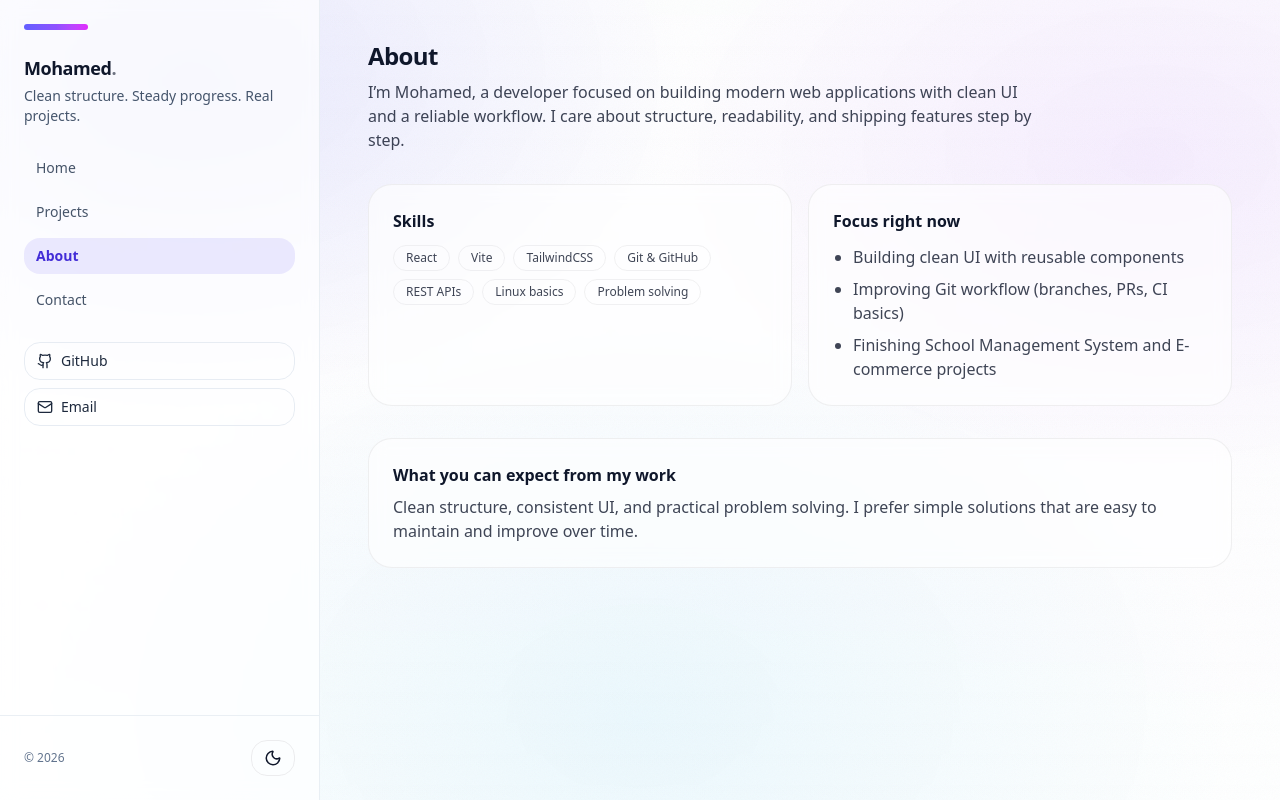
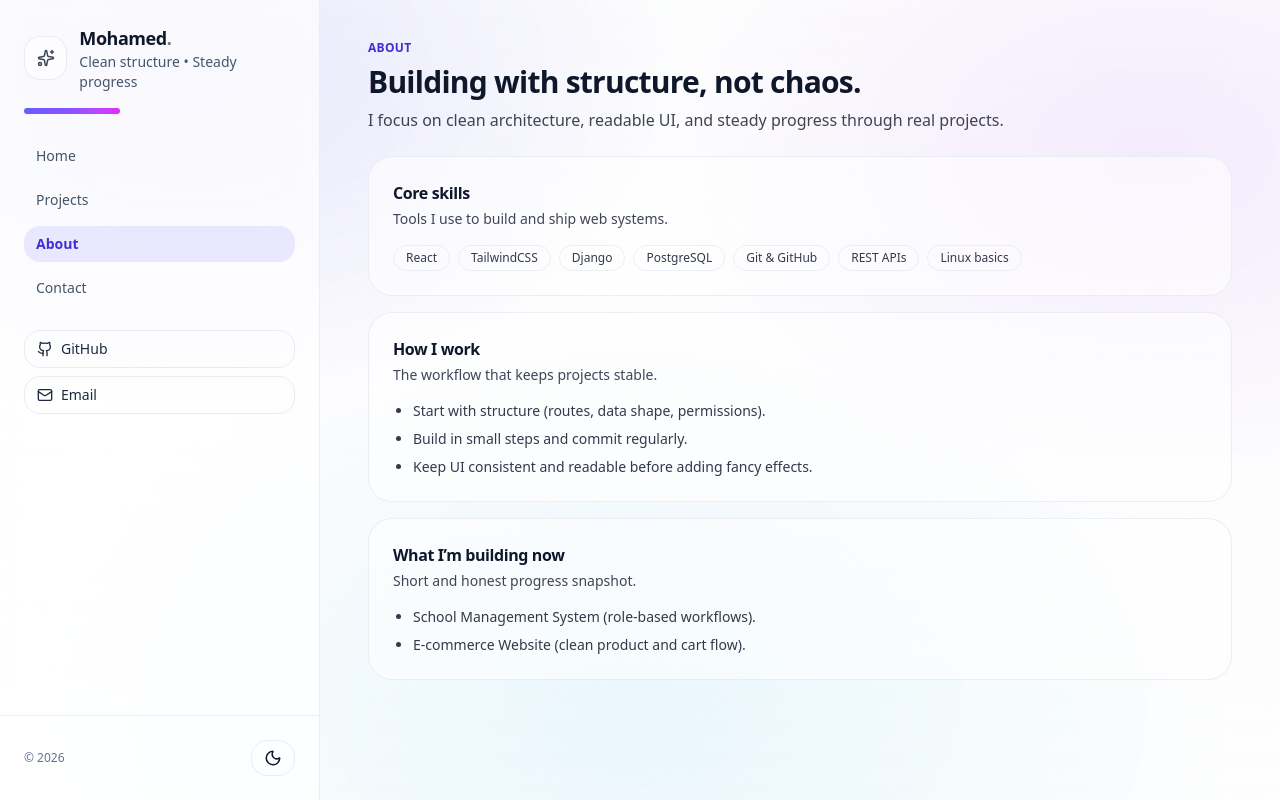
Before and after one commit to mohamed-tz-dev/my-portfolio, a React (Vite) app: page /about in a window 1280 px wide. Built offline with nearby package versions, Linux system fonts and the light colour scheme.

Commit message:
ui: add animations and polish pages + sidebar

```diff
--- a/package.json
+++ b/package.json
@@ -11,7 +11,7 @@
   },
   "dependencies": {
     "@tailwindcss/vite": "^4.1.18",
-    "framer-motion": "^12.30.0",
+    "framer-motion": "^12.31.0",
     "lucide-react": "^0.563.0",
     "react": "^19.2.0",
     "react-dom": "^19.2.0",
--- a/src/components/Sidebar.jsx
+++ b/src/components/Sidebar.jsx
@@ -1,17 +1,18 @@
 import { NavLink, useLocation } from "react-router-dom";
 import ThemeToggle from "./ThemeToggle";
-import { Github, Mail } from "lucide-react";
+import { Github, Mail, Sparkles } from "lucide-react";
 import { useActiveSection } from "../context/activeSection";
+import { motion, useReducedMotion } from "framer-motion";
 
 const navClass = ({ isActive }) =>
   [
-    "block rounded-2xl px-3 py-2 text-sm transition",
+    "relative block rounded-2xl px-3 py-2 text-sm transition",
     isActive
       ? "bg-indigo-600/10 text-indigo-700 dark:text-indigo-200 dark:bg-indigo-400/10 font-semibold"
       : "text-slate-700 dark:text-slate-200 opacity-90 hover:bg-slate-100/70 dark:hover:bg-slate-900/60"
   ].join(" ");
 
-function ChapterButton({ id, title, subtitle, active, onClick }) {
+function ChapterButton({ title, subtitle, active, onClick }) {
   return (
     <button
       type="button"
@@ -23,7 +24,6 @@ function ChapterButton({ id, title, subtitle, active, onClick }) {
           ? "bg-indigo-600/10 text-indigo-700 dark:text-indigo-200 dark:bg-indigo-400/10"
           : "hover:bg-slate-100/70 dark:hover:bg-slate-900/60"
       ].join(" ")}
-      aria-label={`Go to ${title}`}
     >
       <div className="text-xs font-semibold tracking-wide opacity-80">{title}</div>
       <div className="text-sm opacity-85">{subtitle}</div>
@@ -35,6 +35,7 @@ export default function Sidebar() {
   const { pathname } = useLocation();
   const onHome = pathname === "/";
   const { activeSection } = useActiveSection();
+  const reduce = useReducedMotion();
 
   const scrollTo = (id) => {
     const el = document.getElementById(id);
@@ -48,17 +49,29 @@ export default function Sidebar() {
                  bg-white/70 dark:bg-slate-950/70 backdrop-blur"
     >
       <div className="p-6 space-y-6">
-        {/* Accent strip */}
-        <div className="h-1.5 w-16 rounded-full bg-gradient-to-r from-indigo-500 via-violet-500 to-fuchsia-500" />
+        {/* Top identity block */}
+        <div className="space-y-4">
+          <div className="flex items-center gap-3">
+            <div className="h-11 w-11 rounded-2xl border border-slate-200/80 dark:border-slate-800/80 bg-white/60 dark:bg-slate-950/40 grid place-items-center">
+              <Sparkles size={18} className="opacity-80" />
+            </div>
+            <div>
+              <div className="text-lg font-bold tracking-tight text-slate-900 dark:text-slate-50">
+                Mohamed<span className="opacity-60">.</span>
+              </div>
+              <p className="text-sm text-slate-600 dark:text-slate-300">
+                Clean structure • Steady progress
+              </p>
+            </div>
+          </div>
 
-        {/* Identity */}
-        <div className="space-y-1">
-          <div className="text-lg font-bold tracking-tight text-slate-900 dark:text-slate-50">
-            Mohamed<span className="opacity-60">.</span>
-          </div>
-          <p className="text-sm text-slate-600 dark:text-slate-300">
-            Clean structure. Steady progress. Real projects.
-          </p>
+          {/* Animated accent strip */}
+          <motion.div
+            initial={reduce ? false : { opacity: 0, x: -8 }}
+            animate={reduce ? false : { opacity: 1, x: 0 }}
+            transition={{ duration: 0.25 }}
+            className="h-1.5 w-24 rounded-full bg-gradient-to-r from-indigo-500 via-violet-500 to-fuchsia-500"
+          />
         </div>
 
         {/* Main nav */}
@@ -69,7 +82,7 @@ export default function Sidebar() {
           <NavLink to="/contact" className={navClass}>Contact</NavLink>
         </nav>
 
-        {/* Chapters (only on Home) */}
+        {/* Chapters on Home */}
         {onHome ? (
           <div className="space-y-2">
             <div className="text-xs font-semibold tracking-wide text-slate-700 dark:text-slate-200 opacity-80">
@@ -78,28 +91,24 @@ export default function Sidebar() {
 
             <div className="space-y-2">
               <ChapterButton
-                id="intro"
                 title="CHAPTER 1"
                 subtitle="Introduction"
                 active={activeSection === "intro"}
                 onClick={() => scrollTo("intro")}
               />
               <ChapterButton
-                id="work"
                 title="CHAPTER 2"
                 subtitle="Featured work"
                 active={activeSection === "work"}
                 onClick={() => scrollTo("work")}
               />
               <ChapterButton
-                id="proof"
                 title="CHAPTER 3"
                 subtitle="Proof of work"
                 active={activeSection === "proof"}
                 onClick={() => scrollTo("proof")}
               />
               <ChapterButton
-                id="cta"
                 title="CHAPTER 4"
                 subtitle="Contact"
                 active={activeSection === "cta"}
@@ -109,9 +118,11 @@ export default function Sidebar() {
           </div>
         ) : null}
 
-        {/* Quick links */}
+        {/* Quick links (hover motion) */}
         <div className="space-y-2">
-          <a
+          <motion.a
+            whileHover={reduce ? {} : { y: -2 }}
+            transition={{ duration: 0.15 }}
             href="https://github.com/mohamed-tz-dev"
             target="_blank"
             rel="noreferrer"
@@ -121,9 +132,11 @@ export default function Sidebar() {
                        hover:bg-slate-100/70 dark:hover:bg-slate-900/60 transition"
           >
             <Github size={16} /> GitHub
-          </a>
+          </motion.a>
 
-          <a
+          <motion.a
+            whileHover={reduce ? {} : { y: -2 }}
+            transition={{ duration: 0.15 }}
             href="mailto:mohamedhalf360@gmail.com?subject=Project%20Inquiry"
             className="inline-flex w-full items-center gap-2 rounded-2xl border px-3 py-2 text-sm
                        border-slate-200/80 dark:border-slate-800/80
@@ -131,7 +144,7 @@ export default function Sidebar() {
                        hover:bg-slate-100/70 dark:hover:bg-slate-900/60 transition"
           >
             <Mail size={16} /> Email
-          </a>
+          </motion.a>
         </div>
       </div>
 
--- a/src/layouts/MainLayout.jsx
+++ b/src/layouts/MainLayout.jsx
@@ -1,19 +1,32 @@
-import { Outlet } from "react-router-dom";
+import { Outlet, useLocation } from "react-router-dom";
 import Sidebar from "../components/Sidebar";
 import MobileTopbar from "../components/MobileTopbar";
 import { ActiveSectionProvider } from "../context/activeSection";
+import { AnimatePresence, motion, useReducedMotion } from "framer-motion";
 
 export default function MainLayout() {
+  const location = useLocation();
+  const reduce = useReducedMotion();
+
   return (
     <ActiveSectionProvider>
       <div className="min-h-screen">
         <Sidebar />
         <MobileTopbar />
 
-        {/* Content area: pushed right on desktop because sidebar is fixed */}
         <main className="lg:ml-[320px]">
           <div className="max-w-4xl mx-auto px-4 py-10">
-            <Outlet />
+            <AnimatePresence mode="wait">
+              <motion.div
+                key={location.pathname}
+                initial={reduce ? false : { opacity: 0, y: 10 }}
+                animate={reduce ? false : { opacity: 1, y: 0 }}
+                exit={reduce ? false : { opacity: 0, y: 10 }}
+                transition={{ duration: 0.18 }}
+              >
+                <Outlet />
+              </motion.div>
+            </AnimatePresence>
           </div>
         </main>
       </div>
--- a/src/pages/About.jsx
+++ b/src/pages/About.jsx
@@ -1,66 +1,86 @@
-const skills = [
-  "React",
-  "Vite",
-  "TailwindCSS",
-  "Git & GitHub",
-  "REST APIs",
-  "Linux basics",
-  "Problem solving"
-];
+import { motion, useReducedMotion } from "framer-motion";
 
-const focusNow = [
-  "Building clean UI with reusable components",
-  "Improving Git workflow (branches, PRs, CI basics)",
-  "Finishing School Management System and E-commerce projects"
-];
+function SkillPill({ children }) {
+  return (
+    <span className="text-xs rounded-full px-3 py-1 border border-slate-200/80 dark:border-slate-800/80 opacity-85">
+      {children}
+    </span>
+  );
+}
+
+function Card({ title, subtitle, children }) {
+  return (
+    <div className="rounded-3xl border border-slate-200/70 dark:border-slate-800/70 p-6 bg-white/55 dark:bg-slate-950/35">
+      <div className="space-y-1">
+        <h3 className="font-bold tracking-tight">{title}</h3>
+        {subtitle ? <p className="text-sm opacity-80">{subtitle}</p> : null}
+      </div>
+      <div className="mt-4">{children}</div>
+    </div>
+  );
+}
 
 export default function About() {
+  const reduce = useReducedMotion();
+
   return (
-    <section className="space-y-8">
+    <section className="space-y-6">
       <header className="space-y-2">
-        <h2 className="text-2xl font-bold tracking-tight">About</h2>
+        <p className="text-xs font-semibold tracking-wide text-indigo-700 dark:text-indigo-200">
+          ABOUT
+        </p>
+        <h1 className="text-3xl font-bold tracking-tight">Building with structure, not chaos.</h1>
         <p className="opacity-80 max-w-2xl">
-          I’m Mohamed, a developer focused on building modern web applications with clean UI and a reliable workflow.
-          I care about structure, readability, and shipping features step by step.
+          I focus on clean architecture, readable UI, and steady progress through real projects.
         </p>
       </header>
 
-      <div className="grid gap-4 md:grid-cols-2">
-        <div className="rounded-3xl border border-zinc-200/60 dark:border-zinc-800/60 p-6 space-y-3
-                        bg-white/60 dark:bg-zinc-950/40 backdrop-blur">
-          <h3 className="font-semibold">Skills</h3>
+      <motion.div
+        initial={reduce ? false : { opacity: 0, y: 10 }}
+        animate={reduce ? false : { opacity: 1, y: 0 }}
+        transition={{ duration: 0.2 }}
+        className="grid gap-4"
+      >
+        <Card
+          title="Core skills"
+          subtitle="Tools I use to build and ship web systems."
+        >
           <div className="flex flex-wrap gap-2">
-            {skills.map((s) => (
-              <span
-                key={s}
-                className="text-xs border rounded-full px-3 py-1 opacity-80
-                           border-zinc-200/70 dark:border-zinc-800/70"
-              >
-                {s}
-              </span>
+            {[
+              "React",
+              "TailwindCSS",
+              "Django",
+              "PostgreSQL",
+              "Git & GitHub",
+              "REST APIs",
+              "Linux basics"
+            ].map((s) => (
+              <SkillPill key={s}>{s}</SkillPill>
             ))}
           </div>
-        </div>
+        </Card>
 
-        <div className="rounded-3xl border border-zinc-200/60 dark:border-zinc-800/60 p-6 space-y-3
-                        bg-white/60 dark:bg-zinc-950/40 backdrop-blur">
-          <h3 className="font-semibold">Focus right now</h3>
-          <ul className="list-disc pl-5 space-y-2 opacity-80">
-            {focusNow.map((f) => (
-              <li key={f}>{f}</li>
-            ))}
+        <Card
+          title="How I work"
+          subtitle="The workflow that keeps projects stable."
+        >
+          <ul className="list-disc pl-5 space-y-2 text-sm opacity-85">
+            <li>Start with structure (routes, data shape, permissions).</li>
+            <li>Build in small steps and commit regularly.</li>
+            <li>Keep UI consistent and readable before adding fancy effects.</li>
           </ul>
-        </div>
-      </div>
+        </Card>
 
-      <div className="rounded-3xl border border-zinc-200/60 dark:border-zinc-800/60 p-6 space-y-2
-                      bg-white/60 dark:bg-zinc-950/40 backdrop-blur">
-        <h3 className="font-semibold">What you can expect from my work</h3>
-        <p className="opacity-80 max-w-3xl">
-          Clean structure, consistent UI, and practical problem solving. I prefer simple solutions that are easy to
-          maintain and improve over time.
-        </p>
-      </div>
+        <Card
+          title="What I’m building now"
+          subtitle="Short and honest progress snapshot."
+        >
+          <ul className="list-disc pl-5 space-y-2 text-sm opacity-85">
+            <li>School Management System (role-based workflows).</li>
+            <li>E-commerce Website (clean product and cart flow).</li>
+          </ul>
+        </Card>
+      </motion.div>
     </section>
   );
 }
--- a/src/pages/Contact.jsx
+++ b/src/pages/Contact.jsx
@@ -1,98 +1,70 @@
-import { useState } from "react";
-import { Copy, Check, Github, Mail } from "lucide-react";
+import { motion, useReducedMotion } from "framer-motion";
+import { Mail, Github, ArrowRight } from "lucide-react";
 
-function ContactCard({ icon: Icon, label, value, href, onCopy, copied }) {
+function Card({ title, subtitle, children }) {
   return (
-    <div className="rounded-3xl border border-zinc-200/60 dark:border-zinc-800/60 p-6
-                    bg-white/60 dark:bg-zinc-950/40 backdrop-blur space-y-3">
-      <div className="flex items-center gap-2 opacity-80 text-sm">
-        <Icon size={16} />
-        <span>{label}</span>
+    <div className="rounded-3xl border border-slate-200/70 dark:border-slate-800/70 p-6 bg-white/55 dark:bg-slate-950/35">
+      <div className="space-y-1">
+        <h3 className="font-bold tracking-tight">{title}</h3>
+        {subtitle ? <p className="text-sm opacity-80">{subtitle}</p> : null}
       </div>
-
-      <div className="flex flex-col gap-3 sm:flex-row sm:items-center sm:justify-between">
-        {href ? (
-          <a
-            href={href}
-            target={href.startsWith("http") ? "_blank" : undefined}
-            rel={href.startsWith("http") ? "noreferrer" : undefined}
-            className="font-semibold underline underline-offset-4 hover:opacity-90 break-all"
-          >
-            {value}
-          </a>
-        ) : (
-          <p className="font-semibold break-all">{value}</p>
-        )}
-
-        <button
-          type="button"
-          onClick={onCopy}
-          className="inline-flex items-center justify-center gap-2 rounded-2xl border px-4 py-2 text-sm
-                     border-zinc-200/70 dark:border-zinc-800/70
-                     hover:bg-zinc-100/70 dark:hover:bg-zinc-900/70 transition"
-        >
-          {copied ? <Check size={16} /> : <Copy size={16} />}
-          {copied ? "Copied" : "Copy"}
-        </button>
-      </div>
+      <div className="mt-4">{children}</div>
     </div>
   );
 }
 
 export default function Contact() {
-  const [copiedKey, setCopiedKey] = useState(null);
-
-  const copyText = async (key, text) => {
-    try {
-      await navigator.clipboard.writeText(text);
-      setCopiedKey(key);
-      setTimeout(() => setCopiedKey(null), 1200);
-    } catch {
-      // fallback: no clipboard permissions
-      setCopiedKey(null);
-      alert("Copy failed. Please copy manually.");
-    }
-  };
-
-  const email = "mohamedhalf360@gmail.com";
-  const github = "https://github.com/mohamed-tz-dev";
+  const reduce = useReducedMotion();
 
   return (
-    <section className="space-y-8">
+    <section className="space-y-6">
       <header className="space-y-2">
-        <h2 className="text-2xl font-bold tracking-tight">Contact</h2>
+        <p className="text-xs font-semibold tracking-wide text-indigo-700 dark:text-indigo-200">
+          CONTACT
+        </p>
+        <h1 className="text-3xl font-bold tracking-tight">Let’s talk.</h1>
         <p className="opacity-80 max-w-2xl">
-          Want to work together or ask a question? The fastest way is email. You can also find my code on GitHub.
+          Email is the fastest way to reach me. I reply when I’m available.
         </p>
       </header>
 
-      <div className="grid gap-4 md:grid-cols-2">
-        <ContactCard
-          icon={Mail}
-          label="Email"
-          value={email}
-          href={`mailto:${email}`}
-          copied={copiedKey === "email"}
-          onCopy={() => copyText("email", email)}
-        />
-        <ContactCard
-          icon={Github}
-          label="GitHub"
-          value={github}
-          href={github}
-          copied={copiedKey === "github"}
-          onCopy={() => copyText("github", github)}
-        />
-      </div>
+      <motion.div
+        initial={reduce ? false : { opacity: 0, y: 10 }}
+        animate={reduce ? false : { opacity: 1, y: 0 }}
+        transition={{ duration: 0.2 }}
+        className="grid gap-4"
+      >
+        <Card title="Email" subtitle="Best for collaboration and questions.">
+          <a
+            href="mailto:mohamedhalf360@gmail.com?subject=Project%20Inquiry"
+            className="inline-flex items-center gap-2 rounded-2xl px-4 py-2 font-semibold
+                       bg-indigo-600 text-white hover:bg-indigo-700 transition"
+          >
+            <Mail size={18} /> mohamedhalf360@gmail.com <ArrowRight size={18} />
+          </a>
+        </Card>
 
-      <div className="rounded-3xl border border-zinc-200/60 dark:border-zinc-800/60 p-6
-                      bg-white/60 dark:bg-zinc-950/40 backdrop-blur space-y-3">
-        <h3 className="font-semibold">Quick note</h3>
-        <p className="opacity-80 max-w-3xl">
-          I usually reply within a reasonable time. When you email, please include a short message about your goal and
-          timeline.
-        </p>
-      </div>
+        <Card title="GitHub" subtitle="See progress and real code.">
+          <a
+            href="https://github.com/mohamed-tz-dev"
+            target="_blank"
+            rel="noreferrer"
+            className="inline-flex items-center gap-2 rounded-2xl border px-4 py-2
+                       border-slate-200/80 dark:border-slate-800/80
+                       hover:bg-slate-100/70 dark:hover:bg-slate-900/60 transition"
+          >
+            <Github size={18} /> github.com/mohamed-tz-dev
+          </a>
+        </Card>
+
+        <Card title="Quick note" subtitle="What to include in your message.">
+          <ul className="list-disc pl-5 space-y-2 text-sm opacity-85">
+            <li>Your goal (what you want to build / discuss)</li>
+            <li>Timeline (when you need it)</li>
+            <li>Any links or screenshots</li>
+          </ul>
+        </Card>
+      </motion.div>
     </section>
   );
 }
```
Also changed, not shown: src/pages/Projects.jsx (+48 -30 lines), 1 other file (tests, documents, lock files or other folders).
